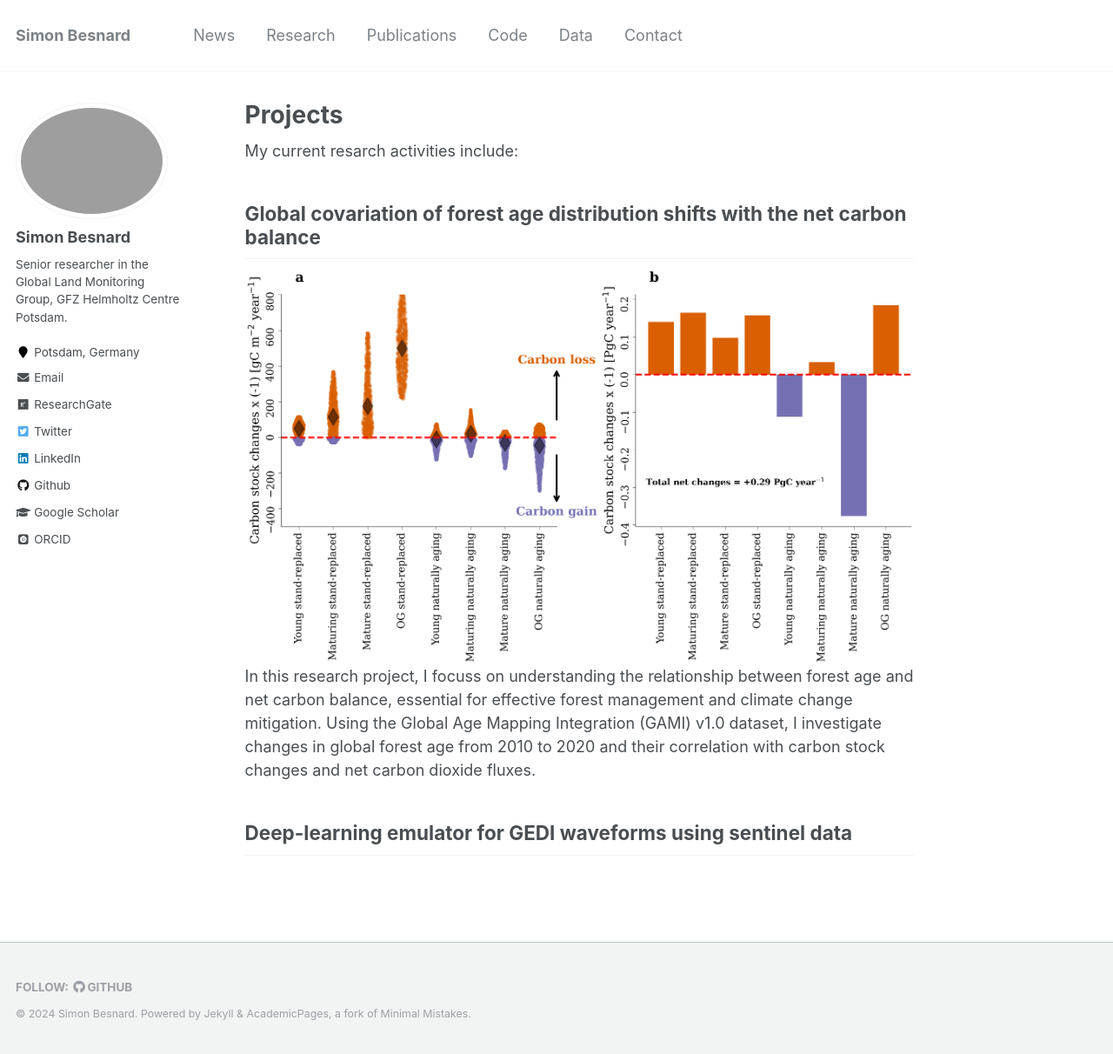
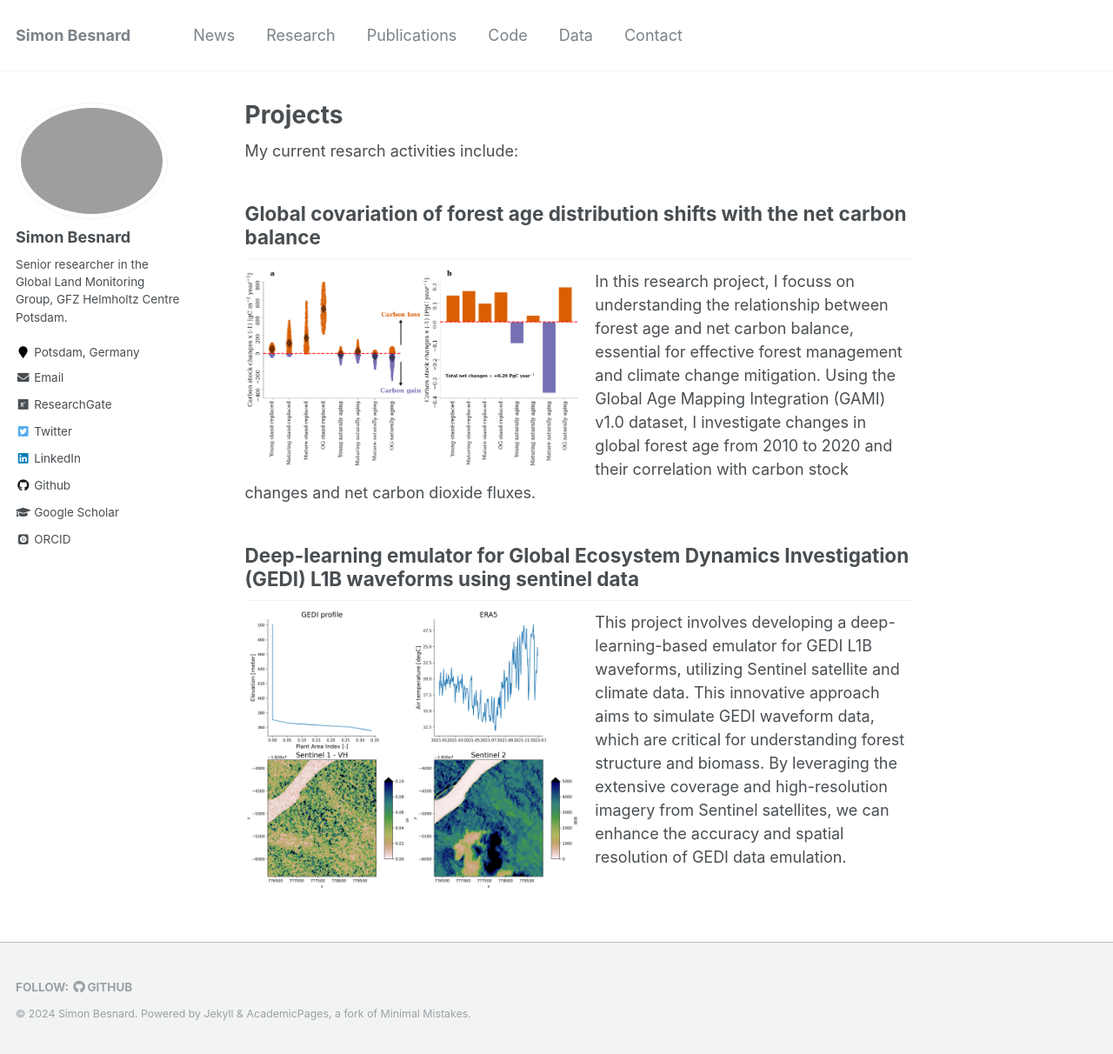
Before and after one commit to simonbesnard1/sbesnard.github.io, a Jekyll site: the page built from _pages/projects.md, in a window 1280 px wide and 1212 px high. Shown: the whole window at 87% size. Built offline with Jekyll 4.4.1, drawn with Linux system fonts in a browser that asks for light colours; some web fonts are replaced.

Commit message:
update research

```diff
--- a/_pages/projects.md
+++ b/_pages/projects.md
@@ -8,7 +8,9 @@ author_profile: true
 My current resarch activities include:
 
 ## Global covariation of forest age distribution shifts with the net carbon balance
-![image-left]({{ site.url }}{{ site.baseurl }}/images/fig3a.png){: .align-left}
+![Global covariation of forest age distribution shifts with the net carbon balance]({{ site.url }}{{ site.baseurl }}/images/fig3a.png){: .align-left width="50%"}
 In this research project, I focuss on understanding the relationship between forest age and net carbon balance, essential for effective forest management and climate change mitigation. Using the Global Age Mapping Integration (GAMI) v1.0 dataset, I investigate changes in global forest age from 2010 to 2020 and their correlation with carbon stock changes and net carbon dioxide fluxes.
 
-## Deep-learning emulator for GEDI waveforms using sentinel data
+## Deep-learning emulator for Global Ecosystem Dynamics Investigation (GEDI) L1B waveforms using sentinel data
+![Deep-learning emulator for GEDI L1B waveforms using Sentinel data]({{ site.url }}{{ site.baseurl }}/images/fig4.png){: .align-left width="50%"}
+This project involves developing a deep-learning-based emulator for GEDI  L1B waveforms, utilizing Sentinel satellite and climate data. This innovative approach aims to simulate GEDI waveform data, which are critical for understanding forest structure and biomass. By leveraging the extensive coverage and high-resolution imagery from Sentinel satellites, we can enhance the accuracy and spatial resolution of GEDI data emulation.
```
Also changed, not shown: images/fig4.png (added).
